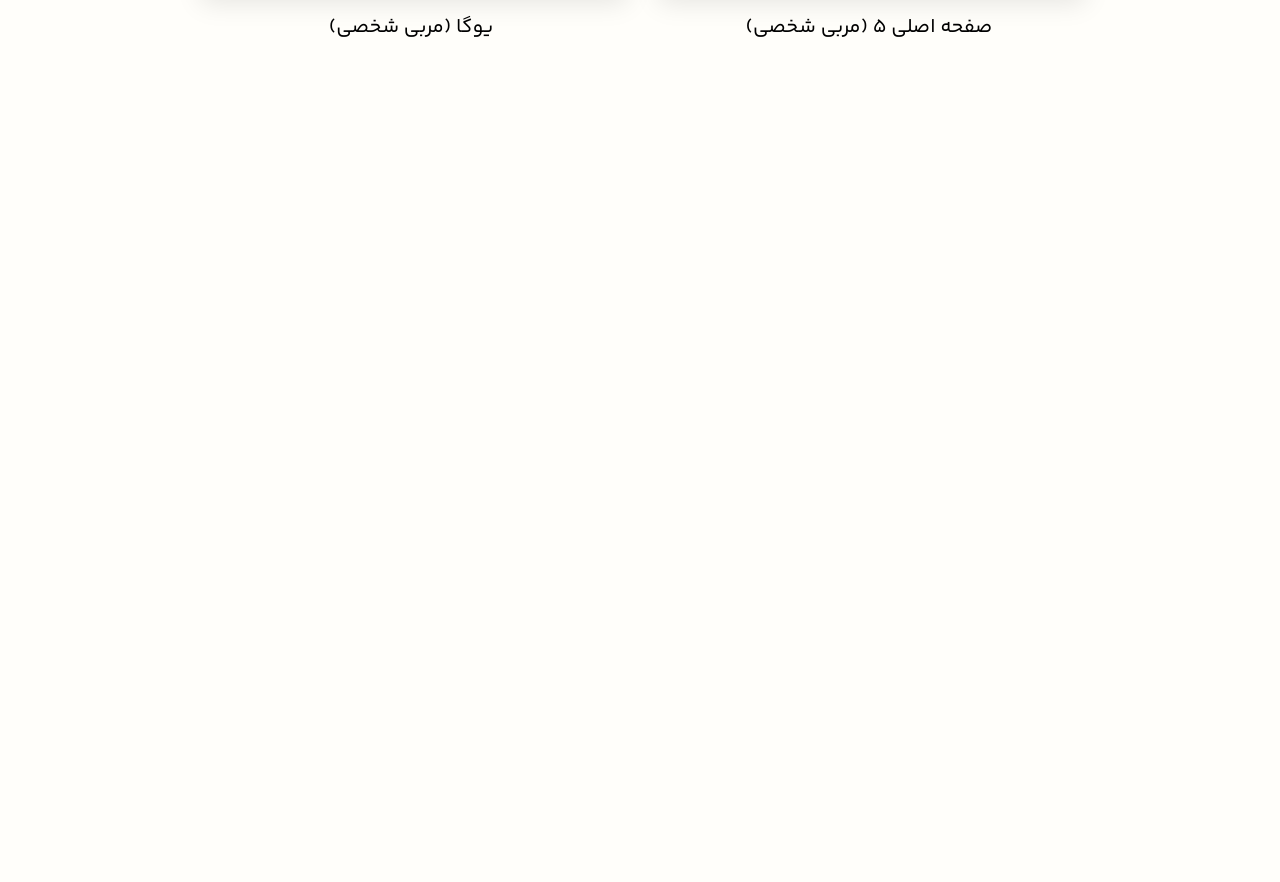
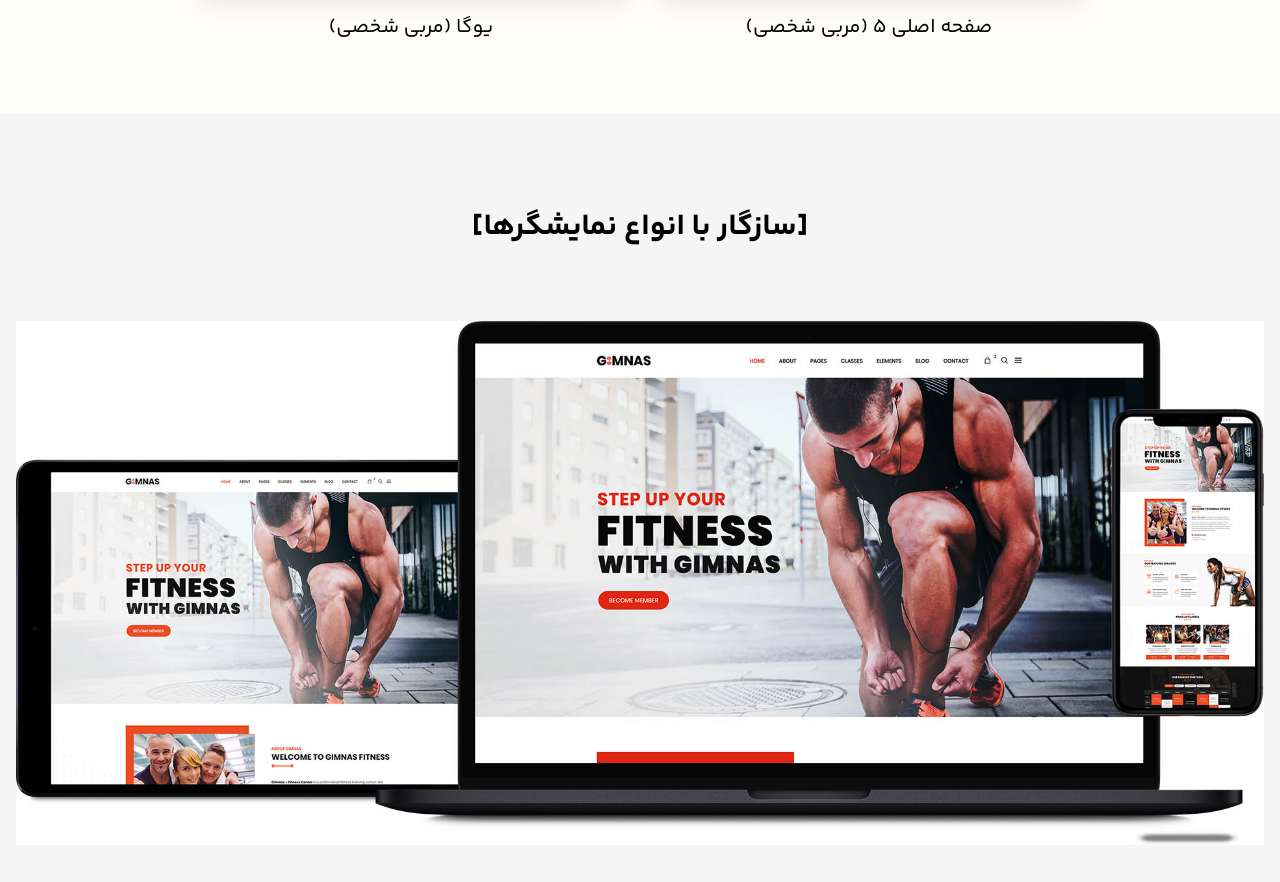
Before and after one commit to mahyarErshad/gimnas, a React (Vite) app: page / in a window 1280 px wide. Shown: the part 2750-3632 px from the top of the page. Before the commit the page ends 2864 px from the top, so only its background shows below. Built offline with nearby package versions, Linux system fonts and the light colour scheme.

Commit message:
Imported

```diff
--- a/src/components/Body/MainBody.jsx
+++ b/src/components/Body/MainBody.jsx
@@ -2,6 +2,7 @@ import React, { memo } from "react";
 import homeMultiPagesData from "../../lib/context/HomePagesData/homeMultipages/homeMultipages";
 import BodyPageLayout from "./BodyPageLayout/BodyPageLayout";
 import PageCounter from "./BodyParts/PageCounter/PageCounter";
+import FullyResponsive from "./FullyResponsive/FullyResponsive";
 
 function MainBody() {
 
@@ -9,6 +10,7 @@ function MainBody() {
     <>
       <PageCounter />
       <BodyPageLayout title="۰۶ صفحات اصلی چندگانه" data={homeMultiPagesData} />
+      <FullyResponsive />
     </>
   );
 }
```
